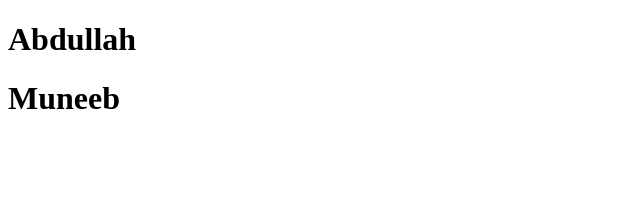
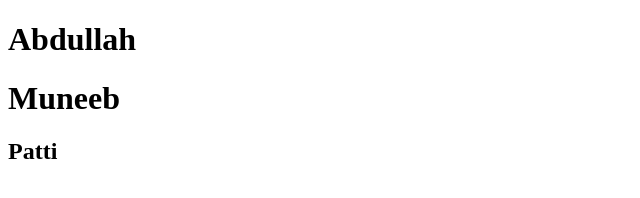
Before and after one commit to AbdullahAkhter/practice2, a plain HTML site: page index.html in a window 1280 px wide. Shown: the full height of the page, 0-640 px from the left. Drawn offline with Linux system fonts and the light colour scheme.

```diff
--- a/index.html
+++ b/index.html
@@ -8,6 +8,7 @@
 <body>
     <h1>Abdullah</h1>
     <h1>Muneeb</h1>
+    <h2>Patti</h2>
 
 </body>
 </html>
```
